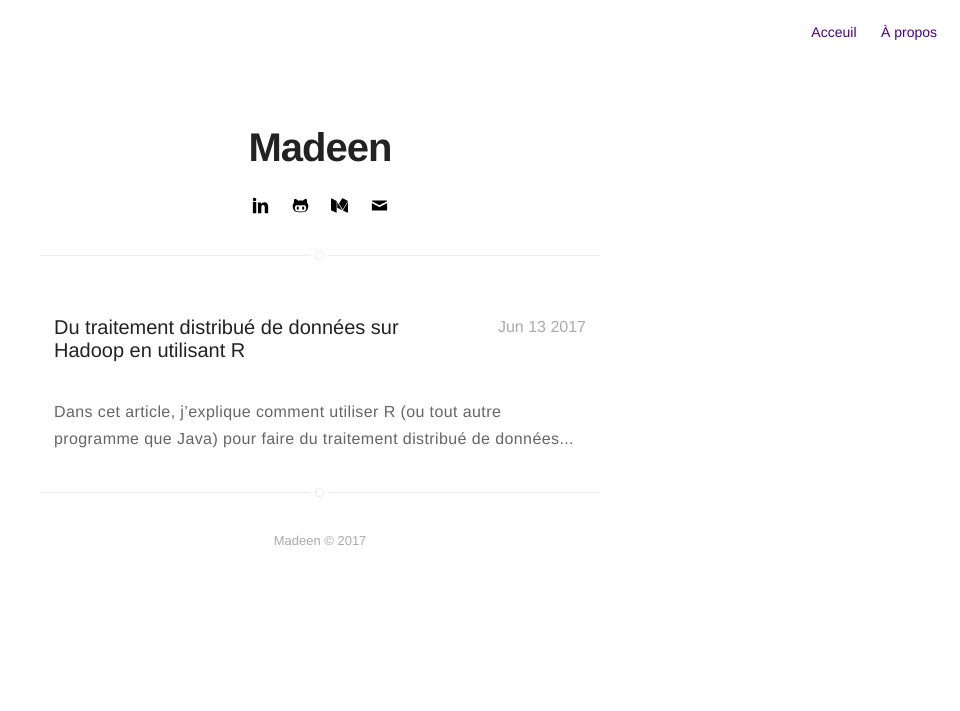
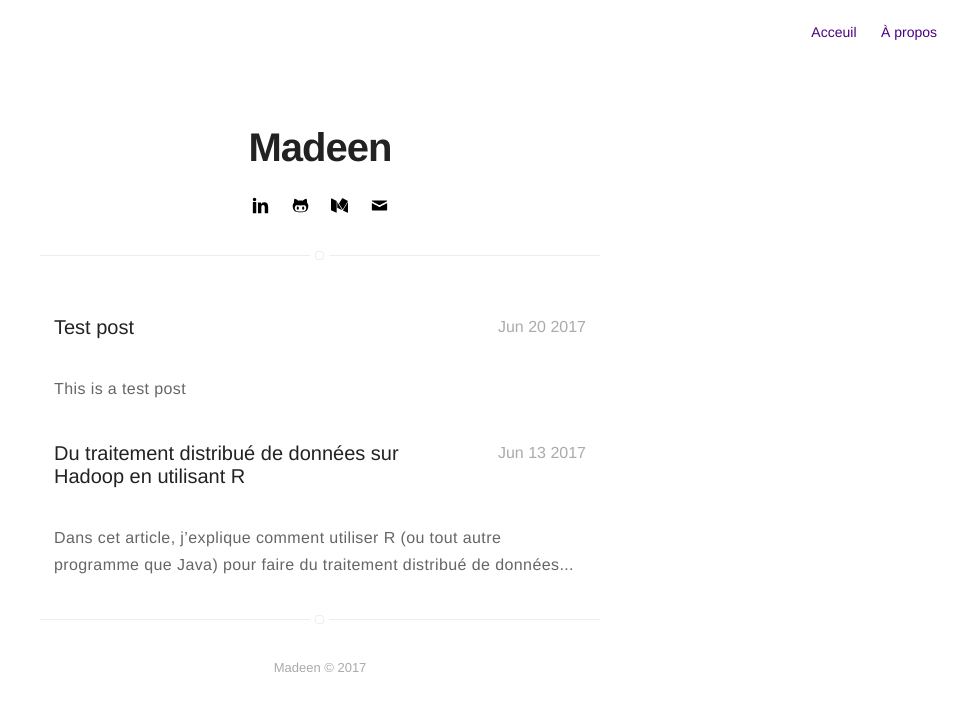
Before and after one commit to madeenamadou/madeenamadou.github.io, a Jekyll site: the page built from blog/index.html, in a window 1280 px wide. Shown: the top 711 px of the page, without its empty margins (320-1280 px from the left). Built offline with Jekyll 4.4.1, drawn with Linux system fonts in a browser that asks for light colours.

Commit message:
Update 2017-06-20-Test-post.markdown

```diff
--- a/_posts/2017-06-20-Test-post.markdown
+++ b/_posts/2017-06-20-Test-post.markdown
@@ -1 +1,12 @@
+---
+layout: post
+title: "Test post"
+image:
+date: 2017-06-20
+categories: articles
+author: Youssef
+category: blog
+description:
+---
+
 This is a test post
```
